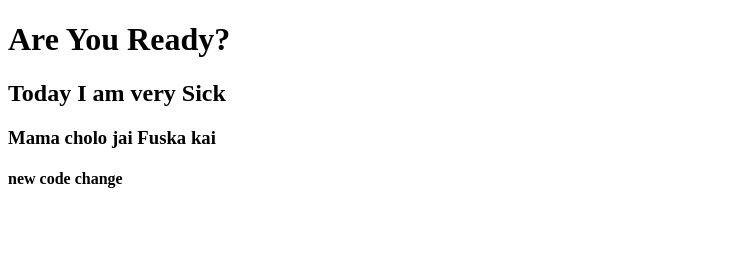
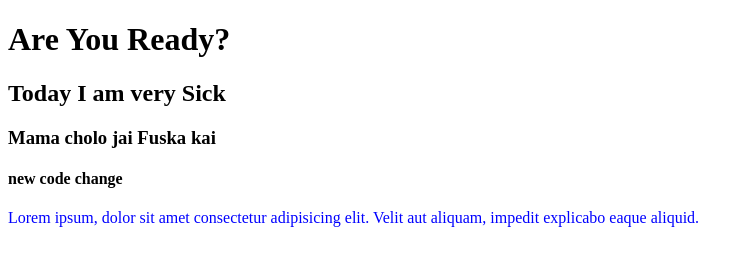
Before and after one commit to dipu1307/my-second-repo, a plain HTML site: page index.html in a window 1280 px wide. Shown: the whole page, without its empty margins (0-753 px from the left). Drawn offline with Linux system fonts and the light colour scheme.

Commit message:
style added

```diff
--- a/index.html
+++ b/index.html
@@ -5,11 +5,13 @@
     <meta http-equiv="X-UA-Compatible" content="IE=edge">
     <meta name="viewport" content="width=device-width, initial-scale=1.0">
     <title>My Second repo</title>
+    <link rel="stylesheet" href="style.css">
 </head>
 <body>
     <h1>Are You Ready?</h1>
     <h2>Today I am very Sick</h2>
     <h3>Mama cholo jai Fuska kai</h3>
     <h4>new code change</h4>
+    <p>Lorem ipsum, dolor sit amet consectetur adipisicing elit. Velit aut aliquam, impedit explicabo eaque aliquid.</p>
 </body>
 </html>
--- /dev/null
+++ b/style.css
@@ -0,0 +1,3 @@
+p{
+    color: blue;
+}
```
